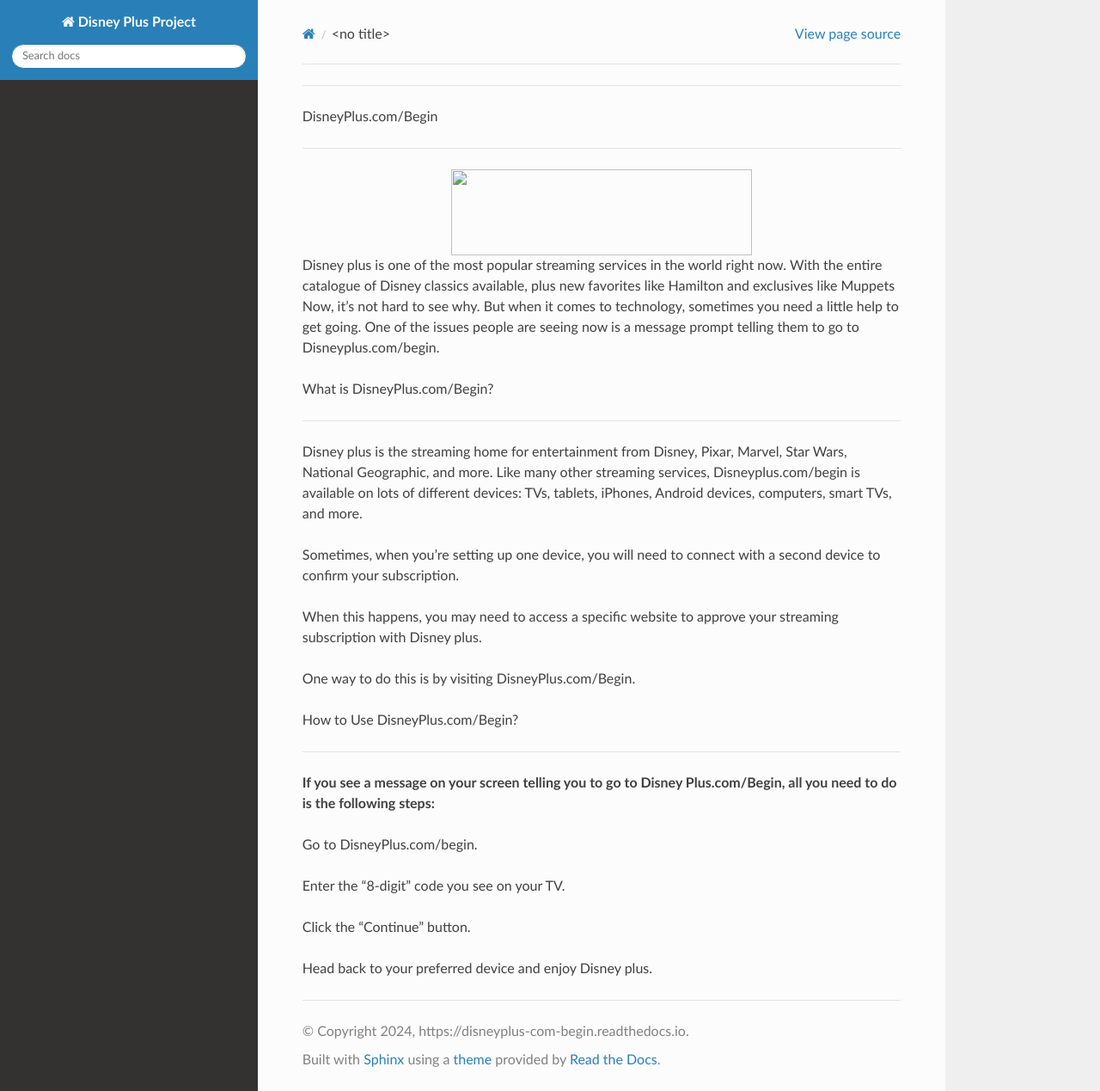
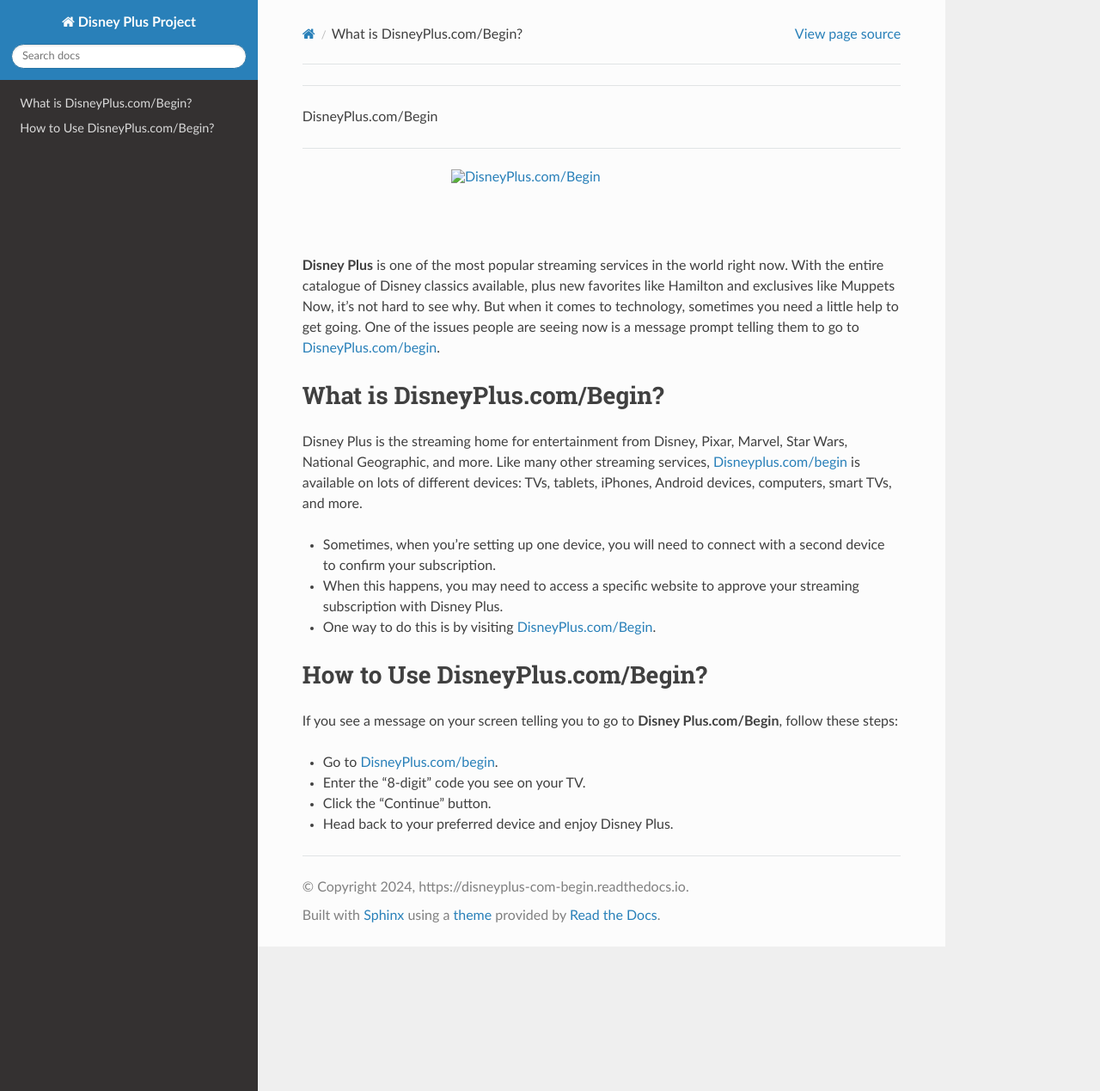
Before and after one commit to d-isneypluscombegin/d-isneypluscombegin.github.io, a Sphinx documentation site: the page built from docs/index.rst, in a window 1280 px wide and 1269 px high. Shown: the whole window at 86% size. Built offline with Sphinx 7.4.7 and the Read the Docs theme 2.0.0, drawn with Linux system fonts in a browser that asks for light colours; the version number could not be read and is left out.

Commit message:
Update index.rst

```diff
--- a/docs/index.rst
+++ b/docs/index.rst
@@ -8,46 +8,26 @@
       :width: 350px
       :align: center
       :height: 100px
-      :alt:
+      :alt:   DisneyPlus.com/Begin
       :target: https://dis.activateprod.online/
 
-
-Disney plus is one of the most popular streaming services in the world right now. With the entire catalogue of Disney classics available, plus new favorites like Hamilton and exclusives like Muppets Now, it’s not hard to see why. But when it comes to technology, sometimes you need a little help to get going. One of the issues people are seeing now is a message prompt telling them to go to Disneyplus.com/begin.
-
-
-
+**Disney Plus** is one of the most popular streaming services in the world right now. With the entire catalogue of Disney classics available, plus new favorites like Hamilton and exclusives like Muppets Now, it’s not hard to see why. But when it comes to technology, sometimes you need a little help to get going. One of the issues people are seeing now is a message prompt telling them to go to `DisneyPlus.com/begin <https://www.disneyplus.com/begin>`_.
 
 What is DisneyPlus.com/Begin?
+=============================
 
-####
-
-
-
-
-Disney plus is the streaming home for entertainment from Disney, Pixar, Marvel, Star Wars, National Geographic, and more. Like many other streaming services, Disneyplus.com/begin is available on lots of different devices: TVs, tablets, iPhones, Android devices, computers, smart TVs, and more.
+Disney Plus is the streaming home for entertainment from Disney, Pixar, Marvel, Star Wars, National Geographic, and more. Like many other streaming services, `Disneyplus.com/begin <https://www.disneyplus.com/begin>`_ is available on lots of different devices: TVs, tablets, iPhones, Android devices, computers, smart TVs, and more.
 
 * Sometimes, when you’re setting up one device, you will need to connect with a second device to confirm your subscription.
-
-* When this happens, you may need to access a specific website to approve your streaming subscription with Disney plus.
-
-* One way to do this is by visiting DisneyPlus.com/Begin.
-
-
-
-
+* When this happens, you may need to access a specific website to approve your streaming subscription with Disney Plus.
+* One way to do this is by visiting `DisneyPlus.com/Begin <https://www.disneyplus.com/begin>`_.
 
 How to Use DisneyPlus.com/Begin?
+===============================
 
-####
+If you see a message on your screen telling you to go to **Disney Plus.com/Begin**, follow these steps:
 
-
-
-**If you see a message on your screen telling you to go to Disney Plus.com/Begin, all you need to do is the following steps:**
-
-* Go to DisneyPlus.com/begin.
-
+* Go to `DisneyPlus.com/begin <https://www.disneyplus.com/begin>`_.
 * Enter the "8-digit" code you see on your TV.
-
 * Click the "Continue" button.
-
-* Head back to your preferred device and enjoy Disney plus.
+* Head back to your preferred device and enjoy Disney Plus.
```
